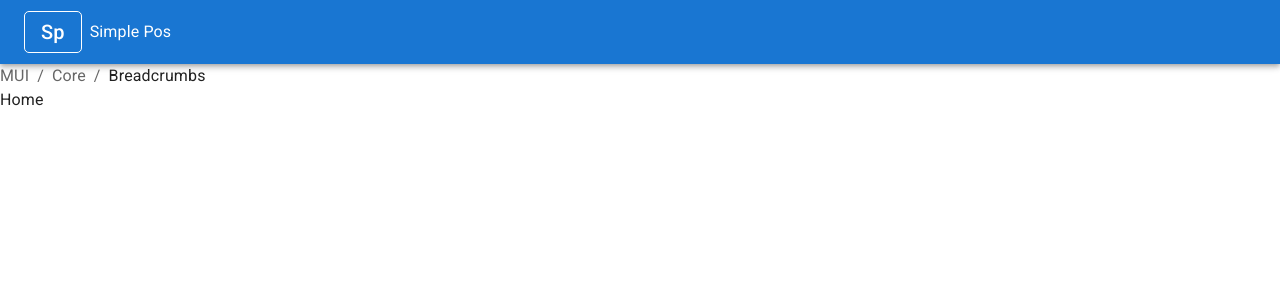
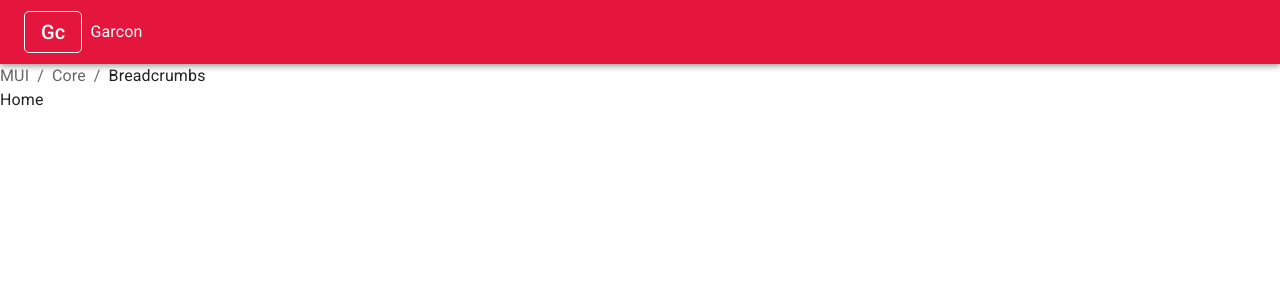
Before and after one commit to VncntDzn/simple_pos, a React (Create React App) app: page / in a window 1280 px wide. Shown: the top 300 px of the page. Built offline with nearby package versions, Linux system fonts and the light colour scheme.

Commit message:
added custom theme

```diff
--- a/src/layout/components/Navbar.tsx
+++ b/src/layout/components/Navbar.tsx
@@ -16,9 +16,9 @@ const Navbar = () => {
                 borderRadius: "5px",
               }}
             >
-              Sp
+              Gc
             </Typography>
-            <Typography>Simple Pos</Typography>
+            <Typography>Garcon</Typography>
           </Box>
 
         </Toolbar>
--- /dev/null
+++ b/src/theme/index.ts
@@ -0,0 +1,14 @@
+import { green } from "@mui/material/colors";
+import { createTheme } from "@mui/material/styles";
+
+const theme = createTheme({
+  palette: {
+    primary: {
+      main: "#e4163d",
+    },
+    secondary: {
+      main: green[500],
+    },
+  },
+});
+export default theme;
```
Also changed, not shown: src/index.tsx (+5 -2 lines).
